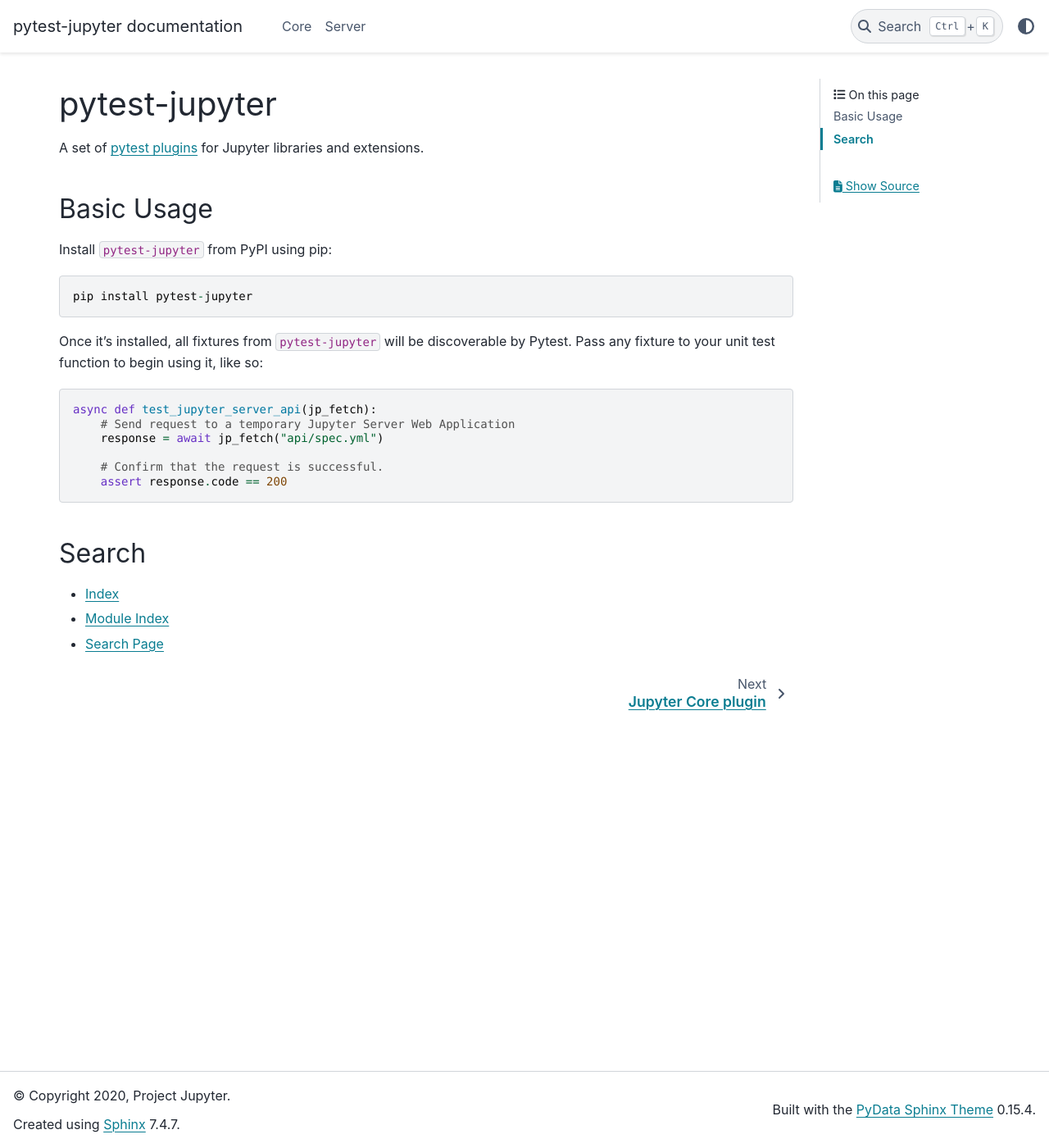
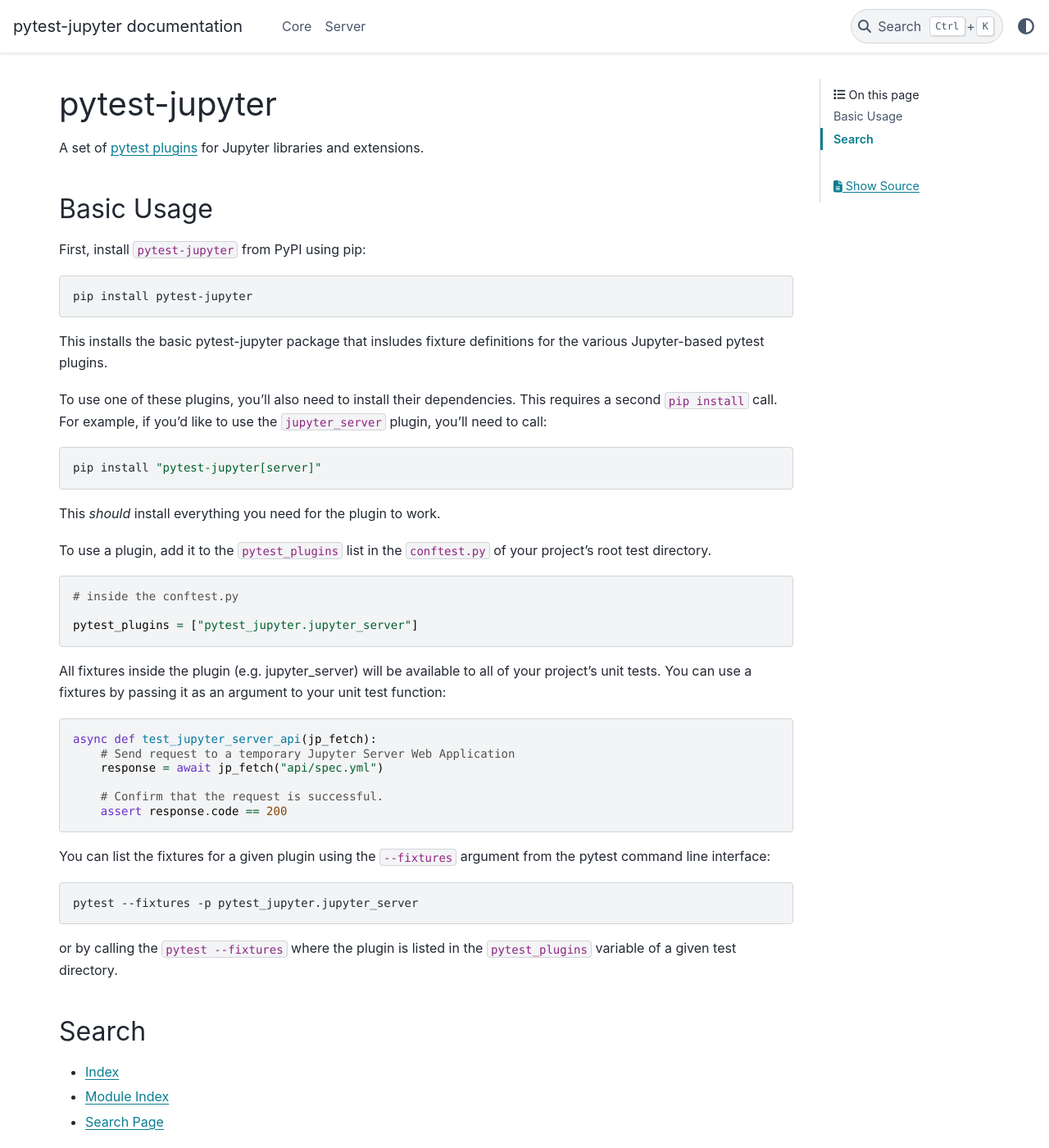
Before and after one commit to jupyter-server/pytest-jupyter, a Sphinx documentation site: the page built from docs/index.md, in a window 1280 px wide and 1400 px high. Shown: the whole window at 82% size. Built offline with Sphinx 7.4.7 and the PyData theme 0.15.4, drawn with Linux system fonts in a browser that asks for light colours.

````diff
--- a/docs/index.md
+++ b/docs/index.md
@@ -4,13 +4,25 @@ A set of [pytest plugins](https://docs.pytest.org/en/stable/plugins.html) for Ju
 
 ## Basic Usage
 
-Install `pytest-jupyter` from PyPI using pip:
-```
+First, install `pytest-jupyter` from PyPI using pip:
+```bash
 pip install pytest-jupyter
 ```
+This installs the basic pytest-jupyter package that insludes fixture definitions for the various Jupyter-based pytest plugins.
 
-Once it's installed, all fixtures from `pytest-jupyter` will be discoverable by Pytest. Pass any fixture to your unit test function to begin using it, like so:
+To use one of these plugins, you'll also need to install their dependencies. This requires a second `pip install` call. For example, if you'd like to use the `jupyter_server` plugin, you'll need to call:
+```bash
+pip install "pytest-jupyter[server]"
+```
+This *should* install everything you need for the plugin to work.
 
+To use a plugin, add it to the `pytest_plugins` list in the `conftest.py` of your project's root test directory.
+```python
+# inside the conftest.py
+
+pytest_plugins = ["pytest_jupyter.jupyter_server"]
+```
+All fixtures inside the plugin (e.g. jupyter_server) will be available to all of your project's unit tests. You can use a fixtures by passing it as an argument to your unit test function:
 ```python
 async def test_jupyter_server_api(jp_fetch):
     # Send request to a temporary Jupyter Server Web Application
@@ -19,6 +31,12 @@ async def test_jupyter_server_api(jp_fetch):
     # Confirm that the request is successful.
     assert response.code == 200
 ```
+
+You can list the fixtures for a given plugin using the `--fixtures` argument from the pytest command line interface:
+```bash
+pytest --fixtures -p pytest_jupyter.jupyter_server
+```
+or by calling the `pytest --fixtures` where the plugin is listed in the `pytest_plugins` variable of a given test directory.
 
 
 ```{toctree}
````
Also changed, not shown: README.md (+36 -0 lines), docs/plugins/jupyter_core.md (+7 -1 lines), docs/plugins/jupyter_server.md (+7 -0 lines), setup.py (+21 -20 lines), 2 other files.
